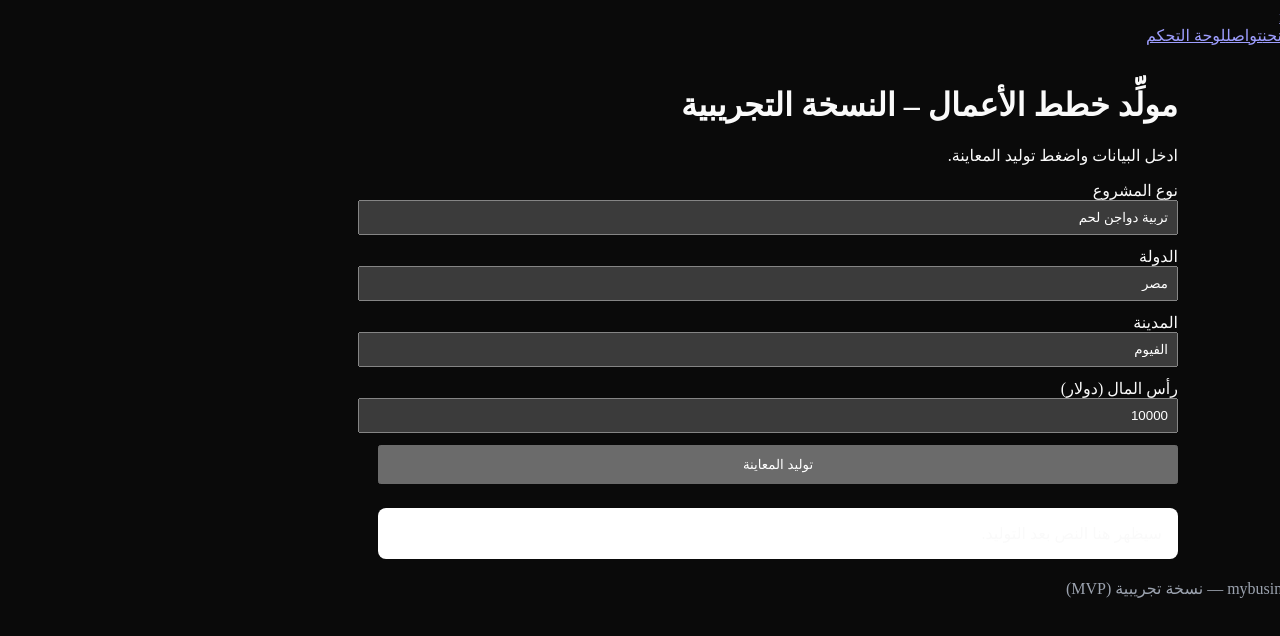
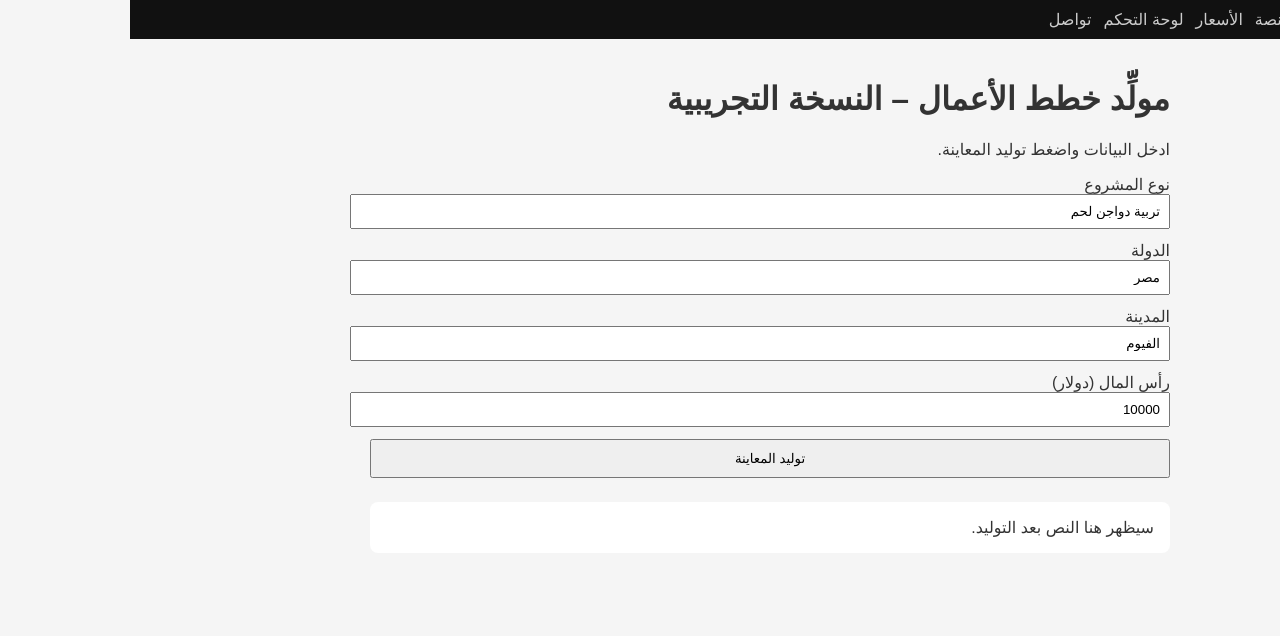
Before and after one commit to Tarek9592/Mybusiness-mvp-, a Next.js app: page / in a window 1280 px wide. Shown: the top 636 px of the page. Built offline with nearby package versions, Linux system fonts and the light colour scheme.

Commit message:
Update layout.tsx

```diff
--- a/app/layout.tsx
+++ b/app/layout.tsx
@@ -1,33 +1,23 @@
-import "./globals.css";
-import React from "react";
-import Link from "next/link";
-
+// app/layout.tsx
 export const metadata = {
-  title: "mybusiness – مولد خطط أعمال",
-  description: "توليد خطط جاهزة (عربي/إنجليزي) للدواجن، الأعلاف، الزراعة، والمواشي.",
+  title: "MyBusiness MVP",
+  description: "Business Plan Generator (Arabic/English)",
 };
 
 export default function RootLayout({ children }: { children: React.ReactNode }) {
   return (
     <html lang="ar" dir="rtl">
-      <body>
-        <header className="border-b border-zinc-800">
-          <nav className="container flex items-center justify-between py-4">
-            <Link href="/" className="font-extrabold text-xl">mybusiness</Link>
-            <div className="flex gap-4 text-sm">
-              <Link href="/pricing">الأسعار</Link>
-              <Link href="/about">من نحن</Link>
-              <Link href="/contact">تواصل</Link>
-              <Link href="/dashboard">لوحة التحكم</Link>
-            </div>
+      <body style={{ margin: 0, fontFamily: "Arial, sans-serif", background: "#f5f5f5", color: "#333" }}>
+        <header style={{ background: "#111", color: "#fff", padding: "10px 16px" }}>
+          <nav style={{ display: "flex", gap: 12, flexWrap: "wrap" }}>
+            <a href="/" style={{ color: "#fff", textDecoration: "none" }}>الرئيسية</a>
+            <a href="/about" style={{ color: "#ccc", textDecoration: "none" }}>عن المنصة</a>
+            <a href="/pricing" style={{ color: "#ccc", textDecoration: "none" }}>الأسعار</a>
+            <a href="/dashboard" style={{ color: "#ccc", textDecoration: "none" }}>لوحة التحكم</a>
+            <a href="/contact" style={{ color: "#ccc", textDecoration: "none" }}>تواصل</a>
           </nav>
         </header>
         {children}
-        <footer className="border-t border-zinc-800 mt-16">
-          <div className="container py-6 text-sm" style={{color:"#9ca3af"}}>
-            © {new Date().getFullYear()} mybusiness — نسخة تجريبية (MVP)
-          </div>
-        </footer>
       </body>
     </html>
   );
```
